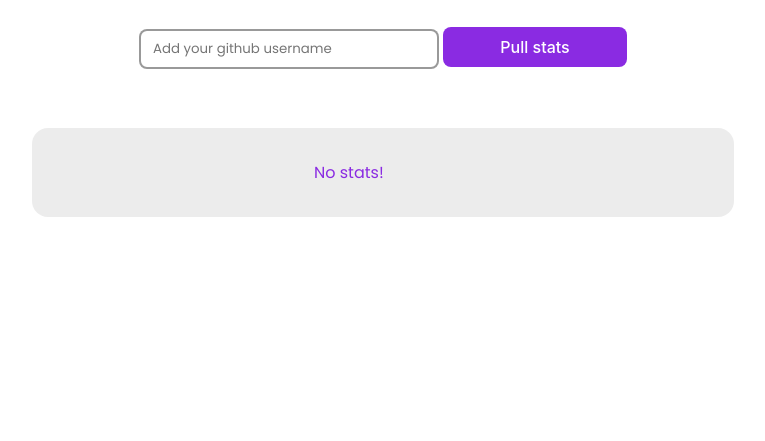
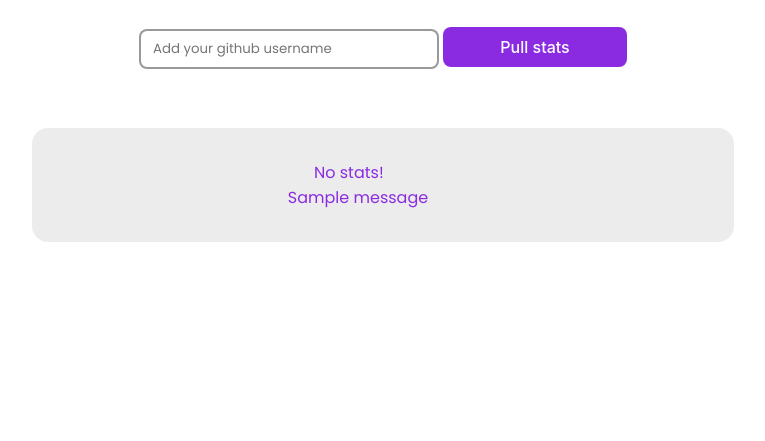
Before and after one commit to Rophpad/devXdev, a Flask app: page /mystats in a window 1280 px wide. Shown: the part 65-506 px from the top of the page, without its empty margins (257-1022 px from the left). Run offline with Flask 3, Linux system fonts and the light colour scheme; one stand-in notice (Sample message) is shown.

Commit message:
code updated

```diff
--- a/app.py
+++ b/app.py
@@ -1,12 +1,13 @@
 import requests
 from pprint import pprint
-from flask import Flask, render_template, request, redirect, url_for
+from flask import Flask, render_template, request, flash, redirect, url_for
 from functions import *
 from fileStorage import FileStorage
 
 
 app = Flask(__name__)
 app.config['DEBUG'] = True
+app.secret_key = "secret key"
 
 
 GITHUB_TOKEN = ''
@@ -35,7 +36,9 @@ def developers():
                 'developers.html', all_users_datas=all_users_datas, total=storage.count_data()
             )
         elif request.form['btn'] == 'Refresh':
-            pass
+            flash('Not already implemented!')
+            flash('Try the button "All"')
+            return render_template('layoutdevs.html')
     else:
         return render_template('layoutdevs.html')
 
@@ -93,7 +96,9 @@ def mystats():
                     storage.append_data(user_datas)
 
                     return render_template('mystats.html', user_datas=user_datas)
-
+                else:
+                    flash('User doesn\'t exist!')
+                    flash('Try another username!')
 
     return render_template('layout.html')
 
--- a/static/styles/mystats.css
+++ b/static/styles/mystats.css
@@ -230,7 +230,9 @@ input {
 
 .no_stats {
 	display: flex;
-	align-items: center;
+	flex-direction: column;
+	justify-content: center;
+	/*align-items: center;*/
 	font-family: 'Poppins', sans-serif;
 	color: blueviolet;
 	margin-left: 250px;
--- a/templates/layout.html
+++ b/templates/layout.html
@@ -21,14 +21,20 @@
 
         <section class="searchBar">
             <form id="username-form" action="http://localhost:5000/mystats" method="POST">
-                <input class="input " type="text" name="username" placeholder="{% if r and r == 500 %} Your username doesn't exist {%else%}Add your github username{%endif%}">
+                {% set text = 'Add your github username' %}
+                <input class="input " type="text" name="username" placeholder="{{ text }}">
                 <button type="submit" >Pull stats</button>
             </form>
         </section>
 
         <section class="userInformations">
             <div class="card">
-                <p class="no_stats">No stats!</p>
+                <p class="no_stats">
+                    No stats!
+                    {% for message in get_flashed_messages() %}
+                        <p style="margin-left: -50px; align-items: center;" class="no_stats">{{ message }}</p>
+                    {% endfor %}
+                </p>
             </div>
         </section>
 
--- a/templates/layoutdevs.html
+++ b/templates/layoutdevs.html
@@ -53,6 +53,12 @@
                                 <option value="Deutch">Deutch</option>
                             </select>
 
+                            {#{% set message = get_flashed_messages()[0] %}#}
+                            {% for message in get_flashed_messages() %}
+                                <p style="margin-bottom: -4px; display: flex; flex-direction: column; justify-content: center; align-items: center;">
+                                    {{ message }}
+                                </p>
+                            {% endfor %}
                             <button name="btn" value="Refresh" type="submit" >Refresh</button>
                         </form>
                     </form>
```
Also changed, not shown: static/styles/cards.css (+17 -1 lines).
